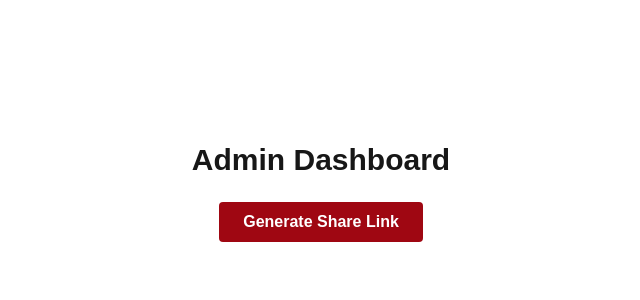
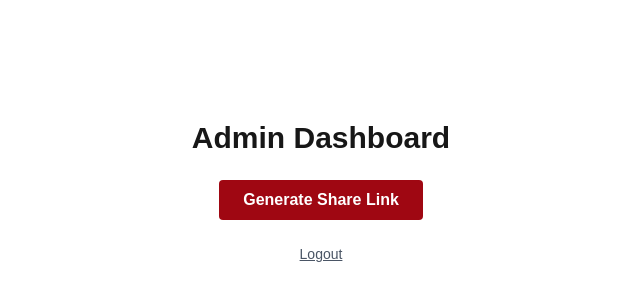
Before and after one commit to samir0607/tnp-vault, a Next.js app: page /admin in a window 1280 px wide. Shown: the part 208-508 px from the top of the page, without its empty margins (319-959 px from the left). Built offline with nearby package versions, Linux system fonts and the light colour scheme; sample sign-in values are in the browser's storage.

Commit message:
feat: add Logout button to Admin Dashboard and update share link format

```diff
--- a/src/app/admin/page.tsx
+++ b/src/app/admin/page.tsx
@@ -48,6 +48,16 @@ export default function AdminPage() {
       >
         {loading ? "Generating..." : "Generate Share Link"}
       </button>
+      <button
+        onClick={() => {
+          localStorage.removeItem("accessToken");
+          localStorage.removeItem("refreshToken");
+          router.push("/admin/login");
+        }}
+        className="text-sm underline text-gray-600 hover:text-red-800 transition delay-200"
+      >
+        Logout
+      </button>
 
       {shareToken && (
         <div className="text-sm text-center break-all max-w-xl text-green-700">
@@ -58,7 +68,7 @@ export default function AdminPage() {
             rel="noopener noreferrer"
             className="block underline mt-2 text-blue-700"
           >
-            {`${typeof window !== 'undefined' ? window.location.origin : ''}/share?shareToken=${shareToken}`}
+            {`${typeof window !== 'undefined' ? window.location.origin : ''}/share/${shareToken}`}
           </a>
         </div>
       )}
```
